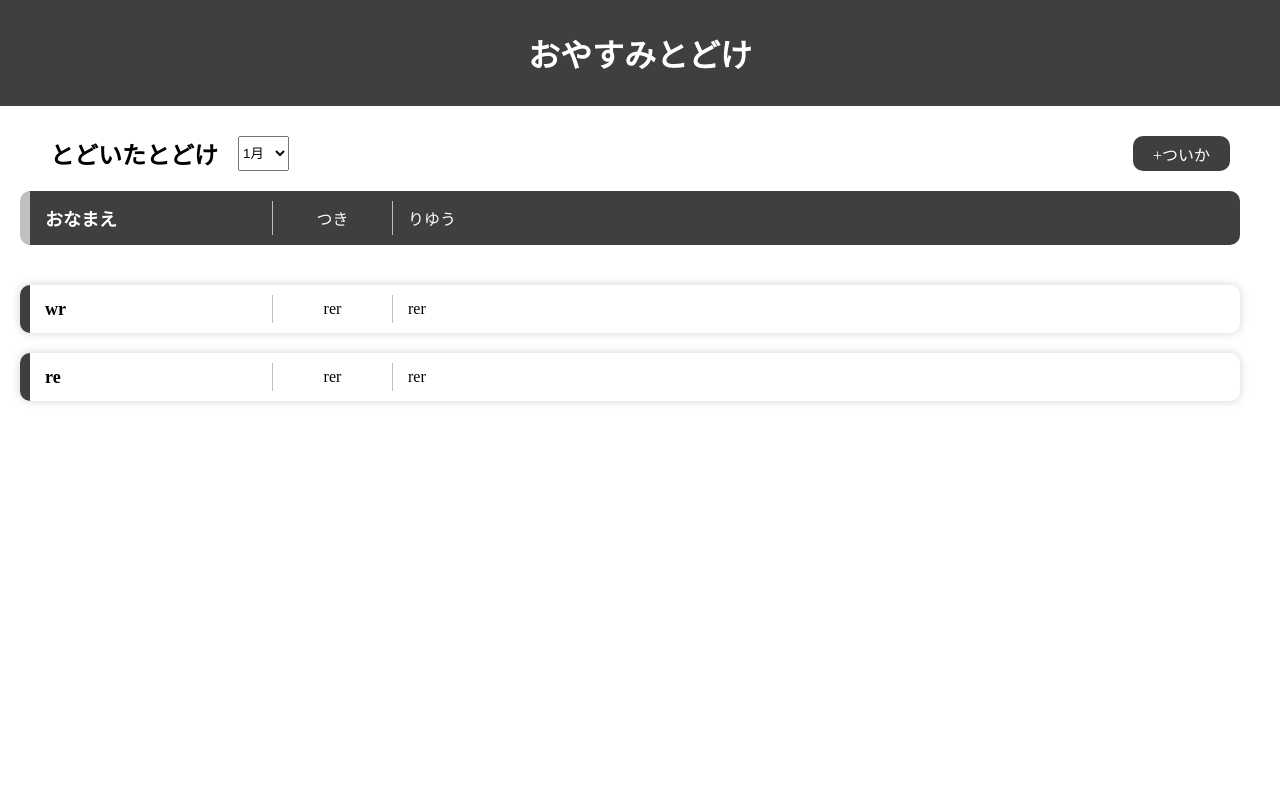
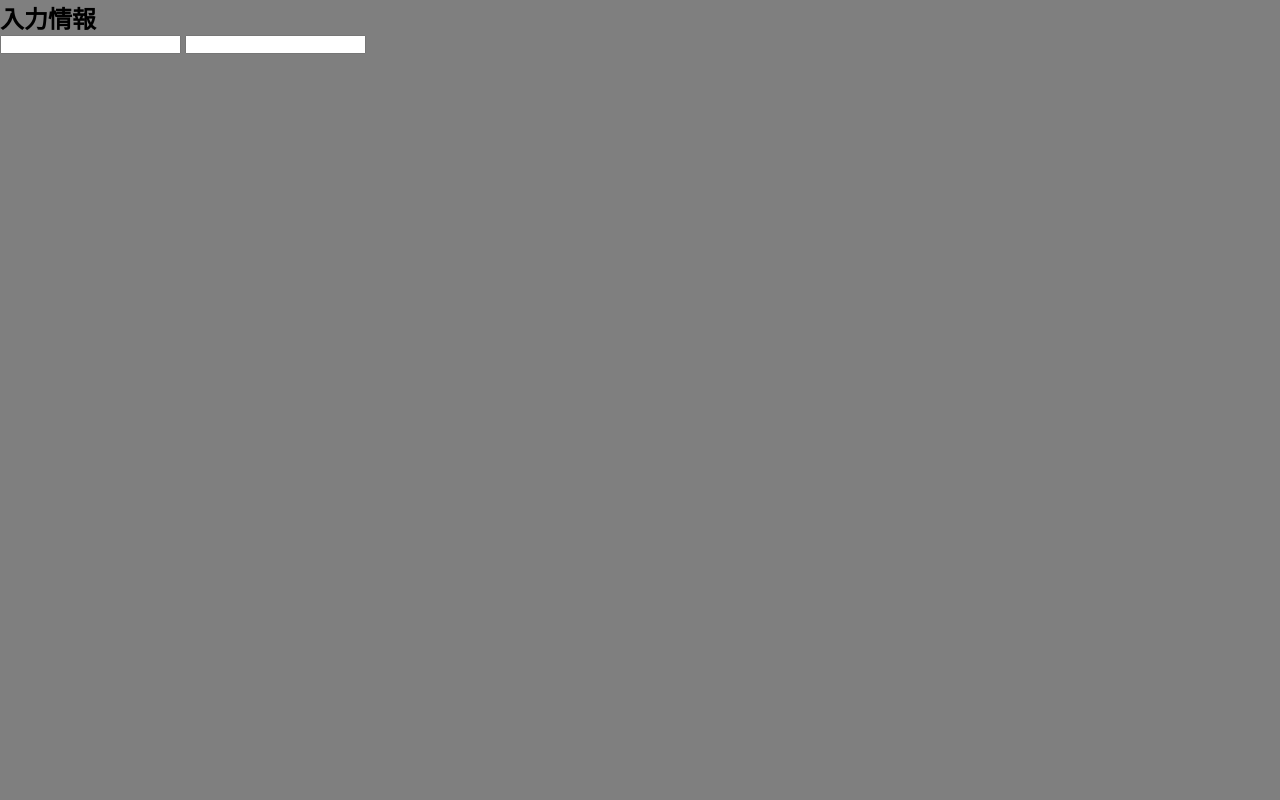
Before and after one commit to This-is-UserNamee/absApp, a Flask app: page / in a window 1280 px wide. Run offline with Flask 3, Linux system fonts and the light colour scheme; data comes from the database, SQL or seed files in the repository.

Commit message:
ちょっと

```diff
--- a/absApp/static/style.css
+++ b/absApp/static/style.css
@@ -149,6 +149,15 @@ a{
     }
 }
 
+.form{
+    position: fixed;
+    top: 0px;
+    left: 0px;
+    height: 100vh;
+    width: 100vw;
+    background-color: var(--bc02);
+}
+
 @media screen and (max-width: 800px){
     #title{
         font-size: x-large;
--- a/absApp/templates/index.html
+++ b/absApp/templates/index.html
@@ -77,4 +77,10 @@
         {% endif %}
 
     </main>
+
+    <div class="form">
+        <h2>入力情報</h2>
+        <input type="text" class="form-name">
+        <input type="text" class="form-reason">
+    </div>
 </body>
```
